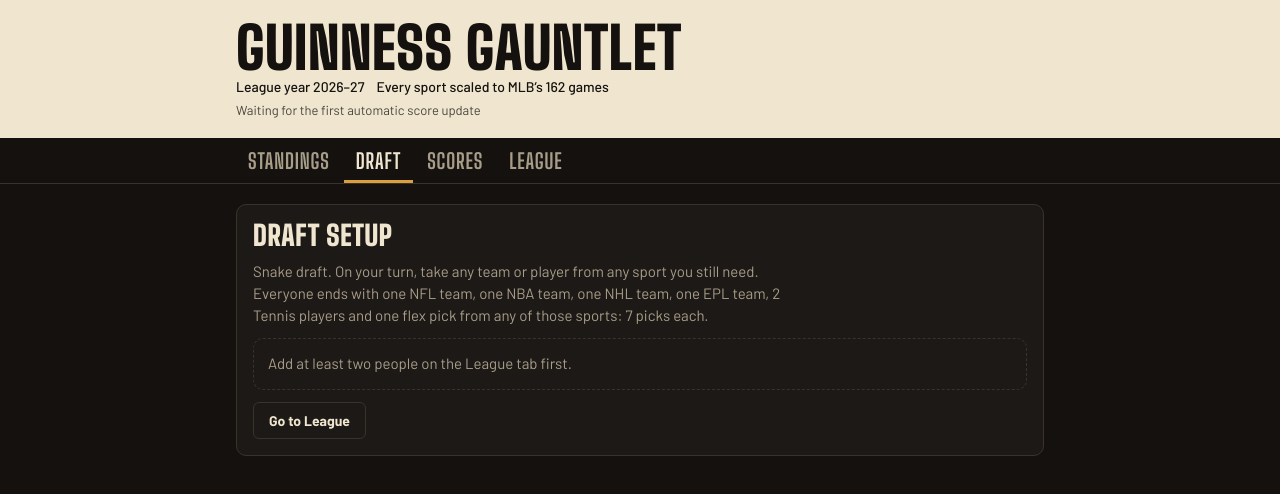
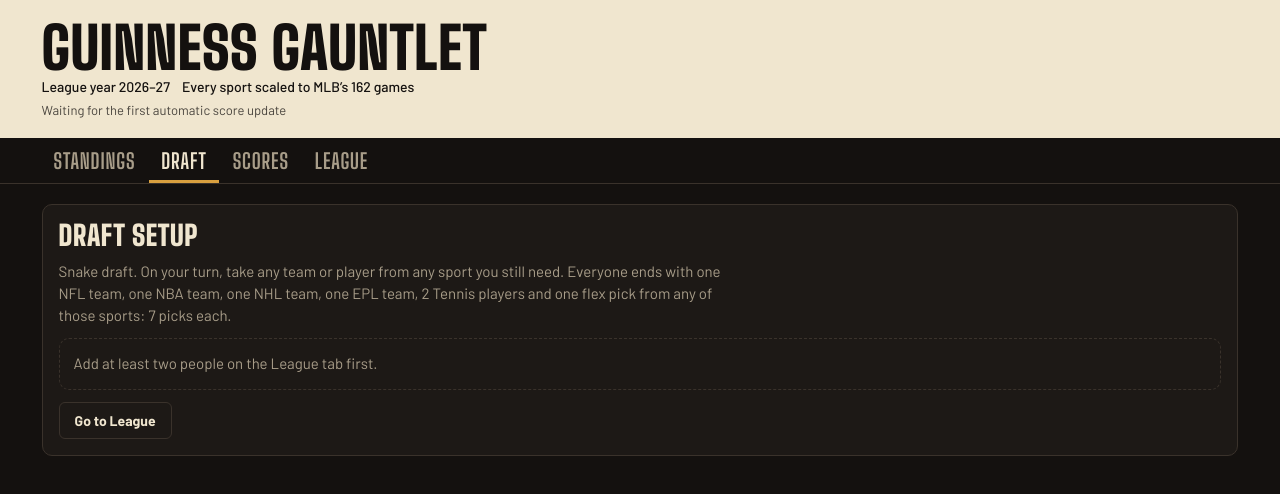
Before and after one commit to guinnessgauntlet/guinnessgauntlet.github.io, a plain HTML site: page index.html in a window 1280 px wide. Both pictures are taken after a click on the tab "DRAFT". Drawn offline with Linux system fonts and the light colour scheme.

Commit message:
Add files via upload

```diff
--- a/index.html
+++ b/index.html
@@ -119,6 +119,13 @@ input.n{width:4.6em;font-family:var(--f-mono);text-align:center}
 .tag.done{color:var(--amber)} .tag.live{color:var(--good)}
 #toast{position:fixed;left:50%;transform:translateX(-50%);bottom:calc(16px + env(safe-area-inset-bottom,0px));background:var(--cream);color:var(--ink);font-weight:600;padding:9px 14px;border-radius:8px;font-size:14px;z-index:20;max-width:calc(100% - 32px)}
 [hidden]{display:none!important}
+/* Computers: use more of the screen so rosters and standings fit without sideways scrolling. Phones are unchanged. */
+@media (min-width:1000px){
+  .in{max-width:min(1500px,96vw)}
+  table.roster td{white-space:normal;min-width:7.5em;vertical-align:top}
+  table.roster td:first-child{min-width:0;white-space:nowrap}
+  p{max-width:80ch}
+}
 @media (max-width:520px){.head h1{font-size:44px}.clock .who{font-size:32px}nav button{font-size:18px;padding:10px 9px 7px}.rules dl{grid-template-columns:1fr}.rules dd{margin-bottom:6px}}
 @media (prefers-reduced-motion:no-preference){.chip,.team,nav button{transition:background .15s,border-color .15s,color .15s}}
 </style>
@@ -444,7 +451,7 @@ function viewDraft(){
   const last=picks.at(-1);
   const board=`<section class="panel"><div class="cardhead"><h3>Rosters</h3>${picks.length&&isCommish?`<button class="btn ghost small" data-act="undo">Undo last pick</button>`:''}</div>
     ${confirmKey==='undo'&&last&&d.status!=='live'?`<div class="confirm"><span>Undo ${esc(last.team)} (${esc(mname(last.member))})?</span><button class="btn danger" data-yes="undo">Undo pick</button><button class="btn ghost" data-no>Keep it</button></div>`:''}
-    <div class="scroll"><table><tr><th class="l">Name</th>${cols.map(c=>`<th class="l">${esc(c.short)}</th>`).join('')}</tr>
+    <div class="scroll"><table class="roster"><tr><th class="l">Name</th>${cols.map(c=>`<th class="l">${esc(c.short)}</th>`).join('')}</tr>
     ${(d.order?.length?d.order:S.members.map(m=>m.id)).map(id=>`<tr><td class="l">${esc(mname(id))}</td>${cols.map(c=>`<td class="l">${S.picks.filter(p=>p.member===id&&(c.id==='flex'?p.flex:p.sport===c.id&&!p.flex)).map(p=>logoImg(p.sport,p.team,'sm')+esc(p.team)+(c.id==='flex'?` <span class="muted small">${esc(defOf(p.sport).short)}</span>`:'')).join('<br>')||'<span class="muted">–</span>'}</td>`).join('')}</tr>`).join('')}</table></div>
     ${picks.length?`<div class="label">Latest picks</div><div class="list">${picks.slice(-5).reverse().map(p=>`<div><span><span class="num muted">#${p.n-(d.base||0)+1}</span> ${esc(mname(p.member))}</span><span>${esc(p.team)} <span class="muted small">${esc(defOf(p.sport)?.short)}</span></span></div>`).join('')}</div>`:''}
   </section>`;
```
